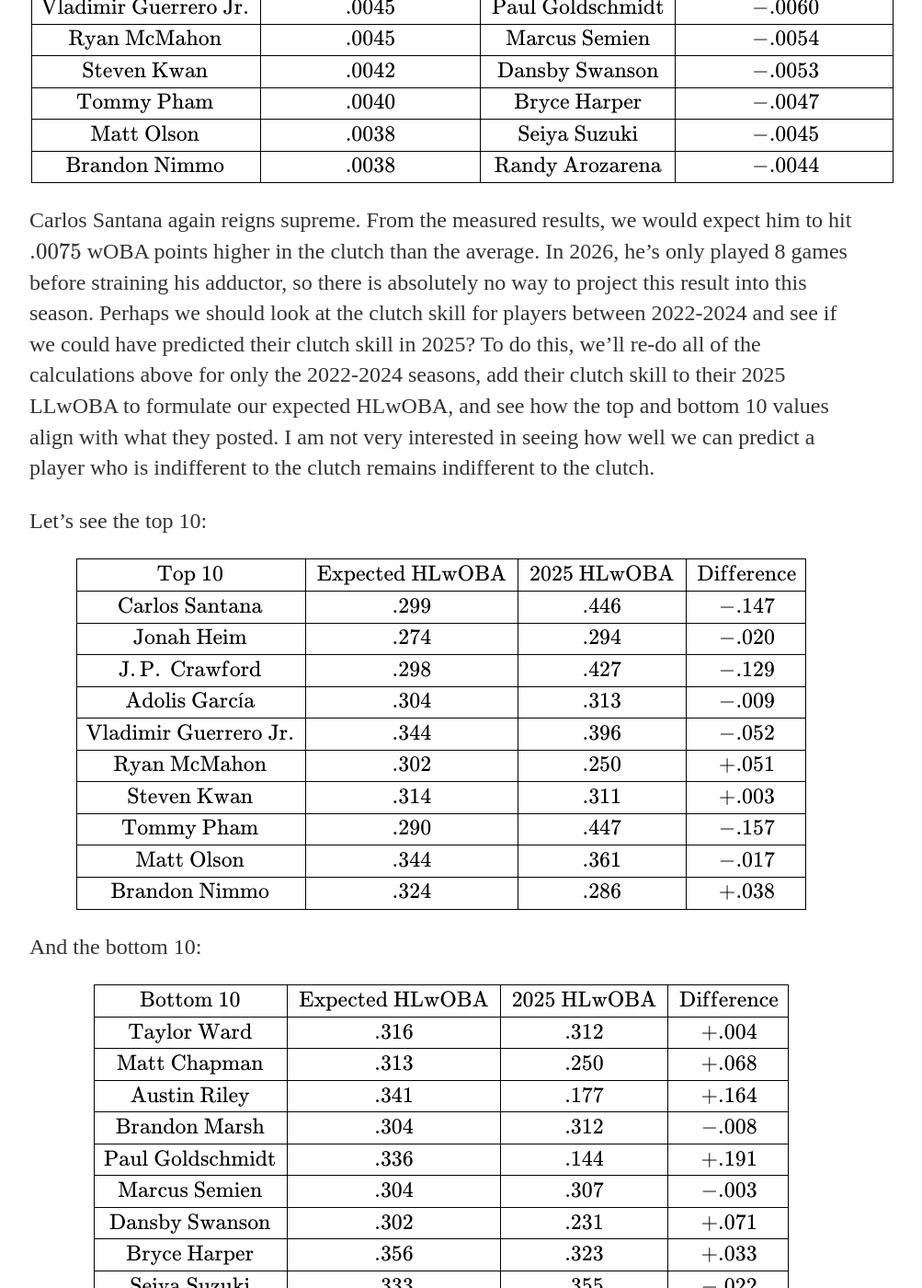
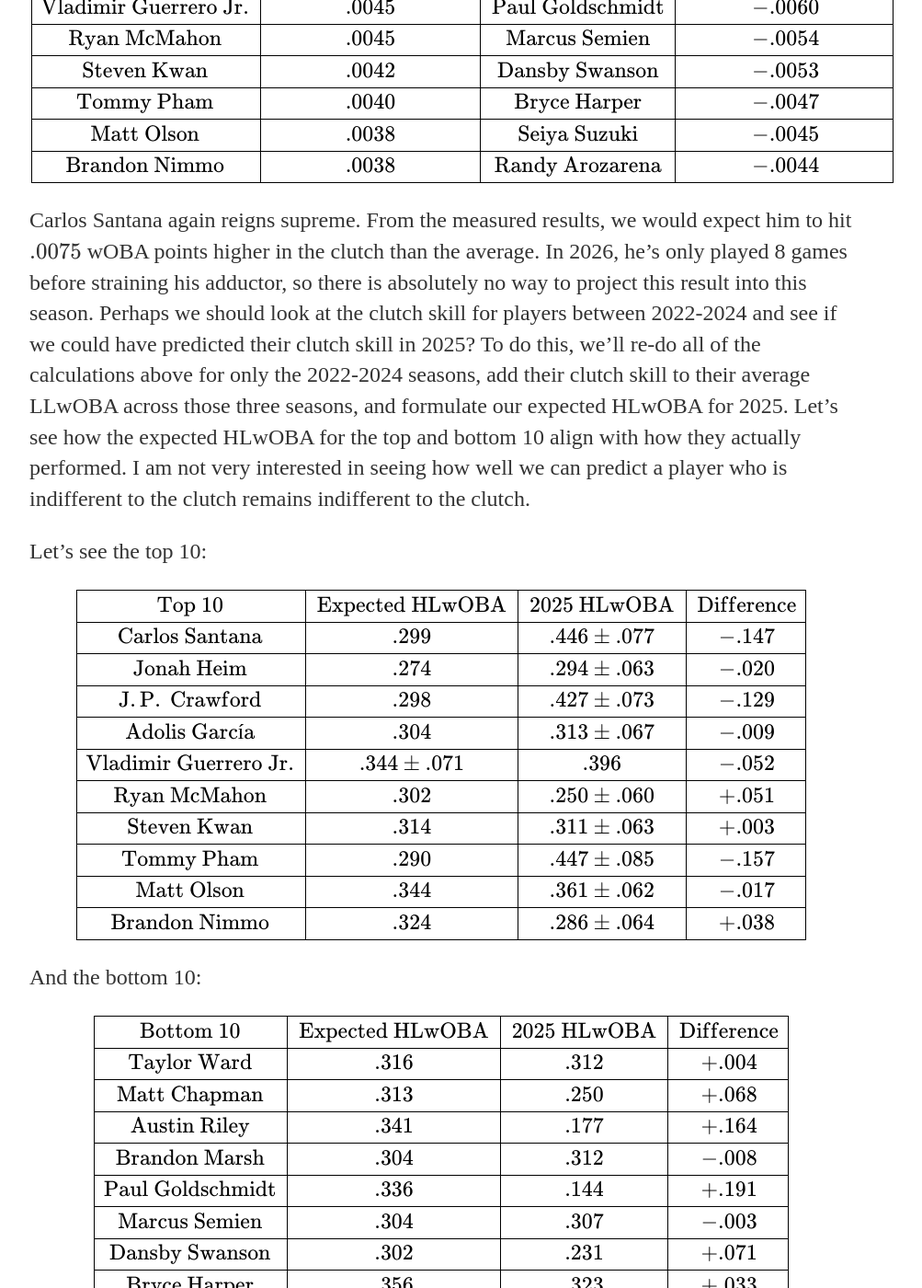
Before and after one commit to timrehm/timrehm.github.io, a Jekyll site: the page built from _posts/2026-5-24-leverage.md, in a window 1280 px wide and 1400 px high, scrolled down 8503 px. Shown: the whole window at 92% size, without its empty margins (160-1163 px from the left). Built offline with Jekyll 4.4.1, drawn with Linux system fonts in a browser that asks for light colours.

Commit message:
Update 2026-5-24-leverage.md

```diff
--- a/_posts/2026-5-24-leverage.md
+++ b/_posts/2026-5-24-leverage.md
@@ -152,7 +152,7 @@ $$
 \end{array}
 $$
 
-Carlos Santana again reigns supreme. From the measured results, we would expect him to hit $.0075$ wOBA points higher in the clutch than the average. In 2026, he's only played 8 games before straining his adductor, so there is absolutely no way to project this result into this season. Perhaps we should look at the clutch skill for players between 2022-2024 and see if we could have predicted their clutch skill in 2025? To do this, we'll re-do all of the calculations above for only the 2022-2024 seasons, add their clutch skill to their 2025 LLwOBA to formulate our expected HLwOBA, and see how the top and bottom 10 values align with what they posted. I am not very interested in seeing how well we can predict a player who is indifferent to the clutch remains indifferent to the clutch.
+Carlos Santana again reigns supreme. From the measured results, we would expect him to hit $.0075$ wOBA points higher in the clutch than the average. In 2026, he's only played 8 games before straining his adductor, so there is absolutely no way to project this result into this season. Perhaps we should look at the clutch skill for players between 2022-2024 and see if we could have predicted their clutch skill in 2025? To do this, we'll re-do all of the calculations above for only the 2022-2024 seasons, add their clutch skill to their average LLwOBA across those three seasons, and formulate our expected HLwOBA for 2025. Let's see how the expected HLwOBA for the top and bottom 10 align with how they actually performed. I am not very interested in seeing how well we can predict a player who is indifferent to the clutch remains indifferent to the clutch.
 
 Let's see the top 10:
 
@@ -162,25 +162,25 @@ $$
 \hline
 \mathrm{Top \ 10} & \mathrm{Expected \ HLwOBA} & \mathrm{2025 \ HLwOBA} & \mathrm{Difference}\\
 \hline
-\mathrm{Carlos \ Santana}& .299 & .446 & -.147\\
+\mathrm{Carlos \ Santana}& .299 & .446\pm.077 & -.147\\
 \hline
-\mathrm{Jonah \ Heim}& .274 & .294 & -.020\\
+\mathrm{Jonah \ Heim}& .274 & .294\pm.063 & -.020\\
 \hline
-\mathrm{J.P. \ Crawford}&.298 & .427 & -.129\\
+\mathrm{J.P. \ Crawford}&.298 & .427\pm.073 & -.129\\
 \hline
-\mathrm{Adolis \ García}&.304  & .313 & -.009\\
+\mathrm{Adolis \ García}&.304  & .313\pm.067 & -.009\\
 \hline
-\mathrm{Vladimir \ Guerrero \ Jr.} &.344 &.396 &-.052\\
+\mathrm{Vladimir \ Guerrero \ Jr.} &.344\pm.071 &.396 &-.052\\
 \hline
-\mathrm{Ryan \ McMahon} &.302 & .250 & +.051\\
+\mathrm{Ryan \ McMahon} &.302 & .250\pm.060 & +.051\\
 \hline
-\mathrm{Steven \ Kwan} &.314 & .311 & +.003\\
+\mathrm{Steven \ Kwan} &.314 & .311\pm.063 & +.003\\
 \hline
-\mathrm{Tommy \ Pham} &.290 & .447 & -.157\\
+\mathrm{Tommy \ Pham} &.290 & .447\pm.085 & -.157\\
 \hline
-\mathrm{Matt \ Olson} &.344 &.361  & -.017\\
+\mathrm{Matt \ Olson} &.344 &.361\pm.062  & -.017\\
 \hline
-\mathrm{Brandon \ Nimmo} &.324 & .286 & +.038\\
+\mathrm{Brandon \ Nimmo} &.324 & .286\pm.064 & +.038\\
 \hline
 \end{array}
 $$
```
